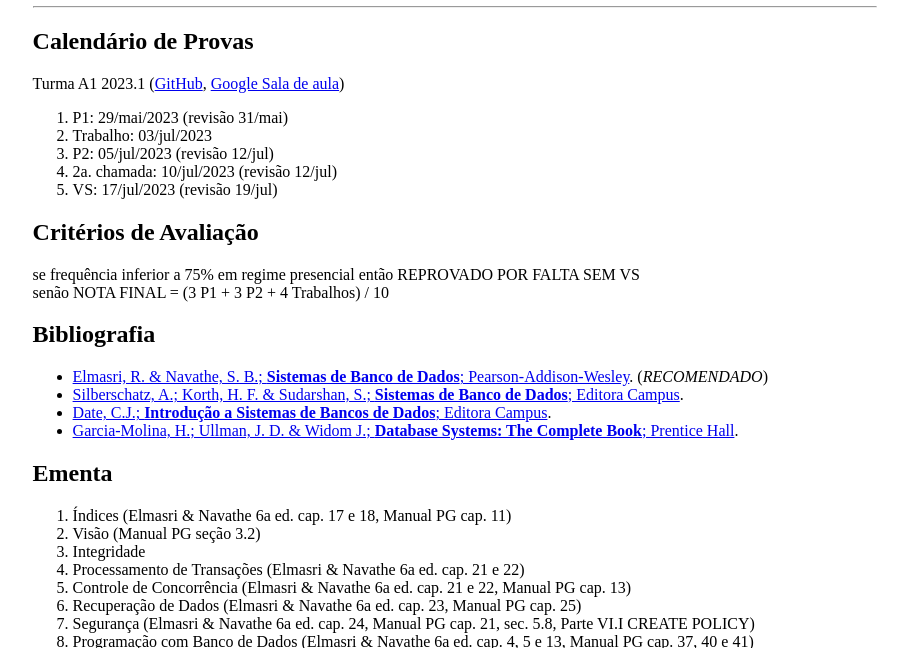
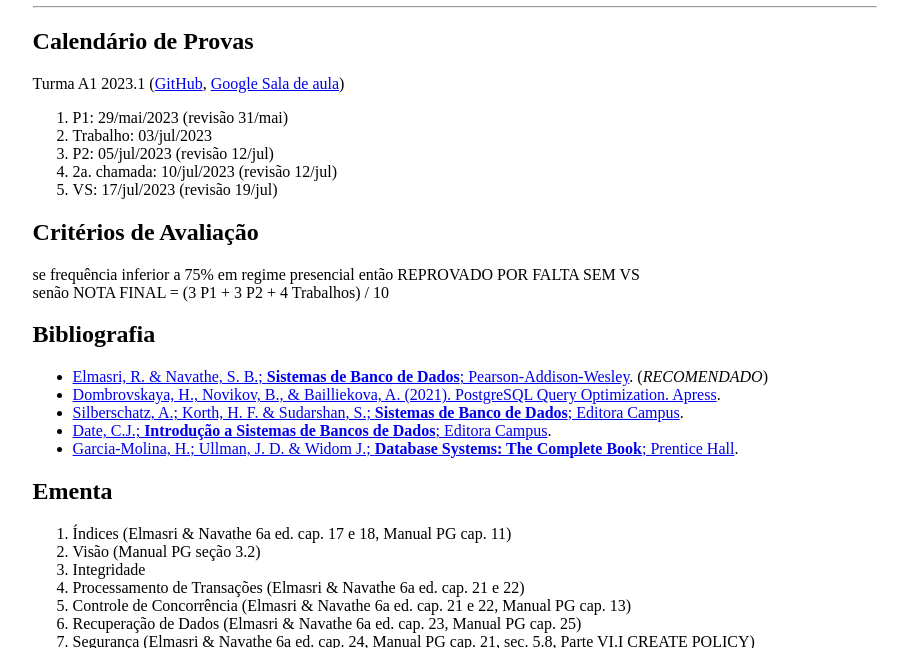
Before and after one commit to lapaesleme/lapaesleme.github.io, a plain HTML site: page bdii.html in a window 1280 px wide. Shown: the part 150-798 px from the top of the page, without its empty margins (185-1093 px from the left). Drawn offline with Linux system fonts and the light colour scheme.

Commit message:
Update bdii.html

```diff
--- a/bdii.html
+++ b/bdii.html
@@ -31,6 +31,7 @@
   <h2>Bibliografia</h2>
   <ul>
     <li><a href = "https://isbnsearch.org/isbn/9788543025001">Elmasri, R. & Navathe, S. B.; <b>Sistemas de Banco de Dados</b>; Pearson-Addison-Wesley</a>. (<i>RECOMENDADO</i>)</li>
+    <li><a href = "https://isbnsearch.org/isbn/9781484268858">Dombrovskaya, H., Novikov, B., & Bailliekova, A. (2021). PostgreSQL Query Optimization. Apress</a>.</li>
     <li><a href = "https://isbnsearch.org/isbn/9788595157330">Silberschatz, A.; Korth, H. F. & Sudarshan, S.; <b>Sistemas de Banco de Dados</b>; Editora Campus</a>.</li>
     <li><a href = "https://isbnsearch.org/isbn/9788535212730">Date, C.J.; <b>Introdução a Sistemas de Bancos de Dados</b>; Editora Campus</a>.</li>
     <li><a href = "https://isbnsearch.org/isbn/9781292024479">Garcia-Molina, H.; Ullman, J. D. & Widom J.; <b>Database Systems: The Complete Book</b>; Prentice Hall</a>.</li>
```
